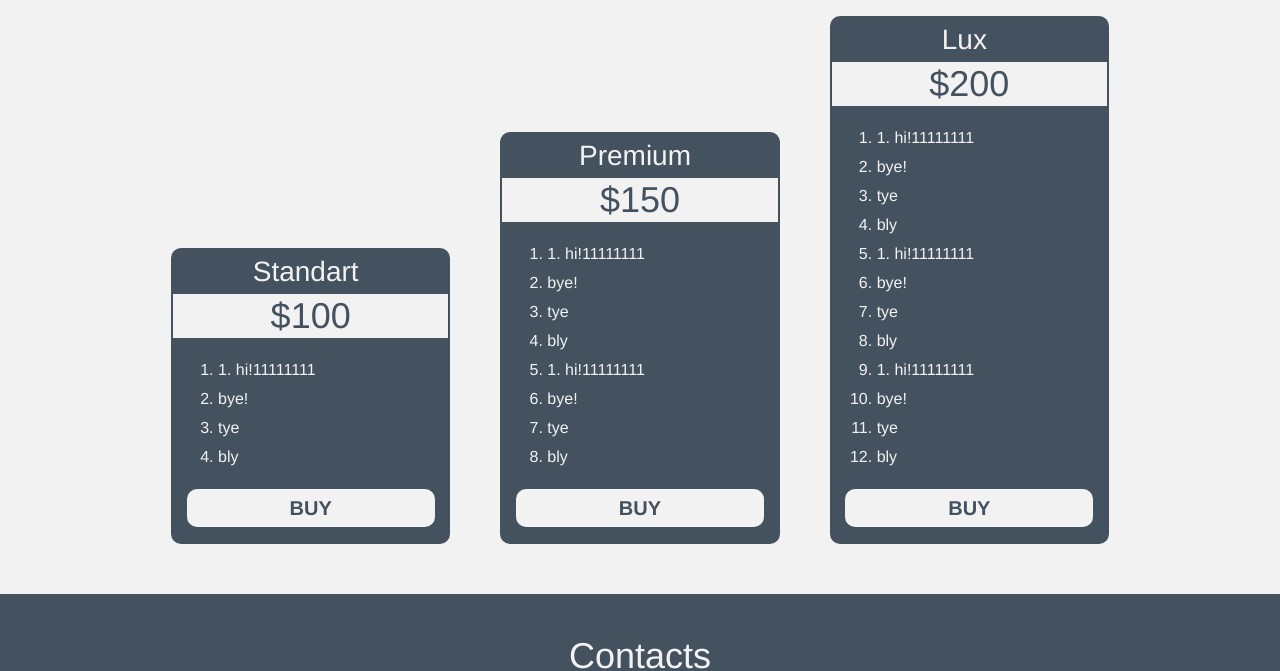
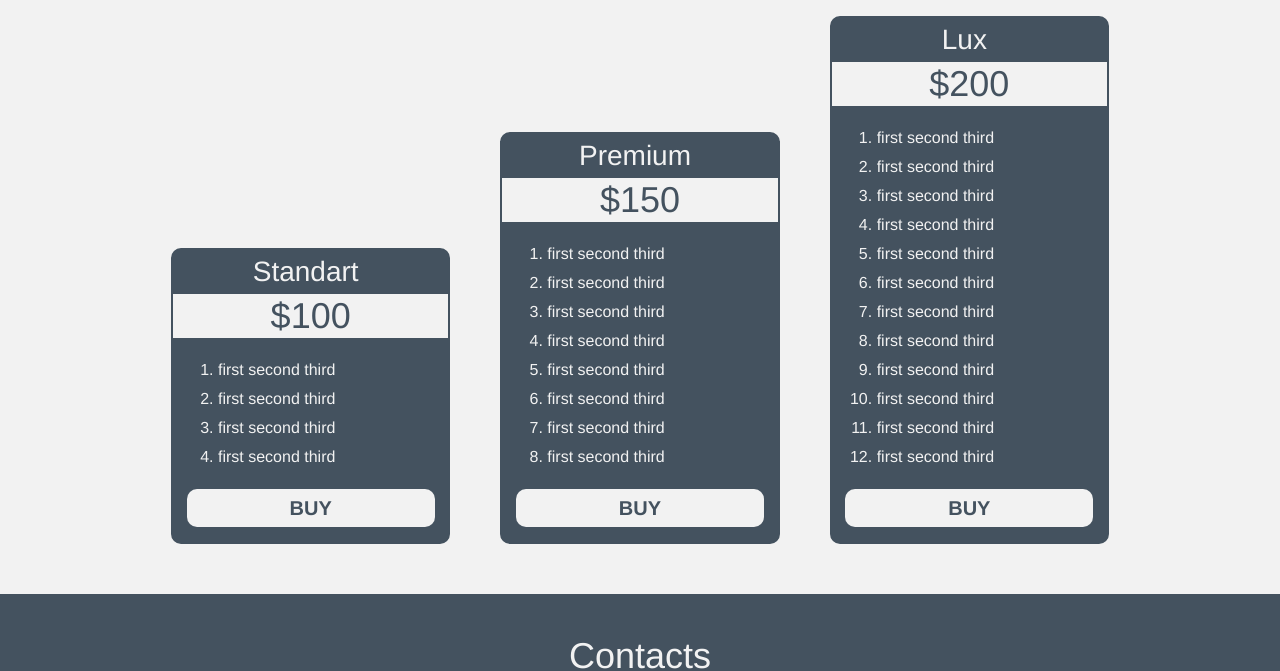
Before and after one commit to suhorukovkirilo/html_from_design, a plain HTML site: page index.html in a window 1280 px wide. Shown: the part 2400-3071 px from the top of the page. Drawn offline with Linux system fonts and the light colour scheme; a script that the page names is missing.

Commit message:
Update index.html

```diff
--- a/index.html
+++ b/index.html
@@ -129,10 +129,10 @@
                             <h3 class="cost">$100</h3>
                             <div class="content">
                                 <ol type="1">
-                                    <li>1. hi!11111111</li>
-                                    <li>bye!</li>
-                                    <li>tye</li>
-                                    <li>bly</li>
+                                    <li>first second third</li>
+                                    <li>first second third</li>
+                                    <li>first second third</li>
+                                    <li>first second third</li>
                                 </ol>
                                 <button>BUY</button>
                             </div>
@@ -144,14 +144,14 @@
                             <h3 class="cost">$150</h3>
                             <div class="content">
                                 <ol type="1">
-                                    <li>1. hi!11111111</li>
-                                    <li>bye!</li>
-                                    <li>tye</li>
-                                    <li>bly</li>
-                                    <li>1. hi!11111111</li>
-                                    <li>bye!</li>
-                                    <li>tye</li>
-                                    <li>bly</li>
+                                    <li>first second third</li>
+                                    <li>first second third</li>
+                                    <li>first second third</li>
+                                    <li>first second third</li>
+                                    <li>first second third</li>
+                                    <li>first second third</li>
+                                    <li>first second third</li>
+                                    <li>first second third</li>
                                 </ol>
                                 <button>BUY</button>
                             </div>
@@ -163,18 +163,18 @@
                             <h3 class="cost">$200</h3>
                             <div class="content">
                                 <ol type="1">
-                                    <li>1. hi!11111111</li>
-                                    <li>bye!</li>
-                                    <li>tye</li>
-                                    <li>bly</li>
-                                    <li>1. hi!11111111</li>
-                                    <li>bye!</li>
-                                    <li>tye</li>
-                                    <li>bly</li>
-                                    <li>1. hi!11111111</li>
-                                    <li>bye!</li>
-                                    <li>tye</li>
-                                    <li>bly</li>
+                                    <li>first second third</li>
+                                    <li>first second third</li>
+                                    <li>first second third</li>
+                                    <li>first second third</li>
+                                    <li>first second third</li>
+                                    <li>first second third</li>
+                                    <li>first second third</li>
+                                    <li>first second third</li>
+                                    <li>first second third</li>
+                                    <li>first second third</li>
+                                    <li>first second third</li>
+                                    <li>first second third</li>
                                 </ol>
                                 <button>BUY</button>
                             </div>
```
